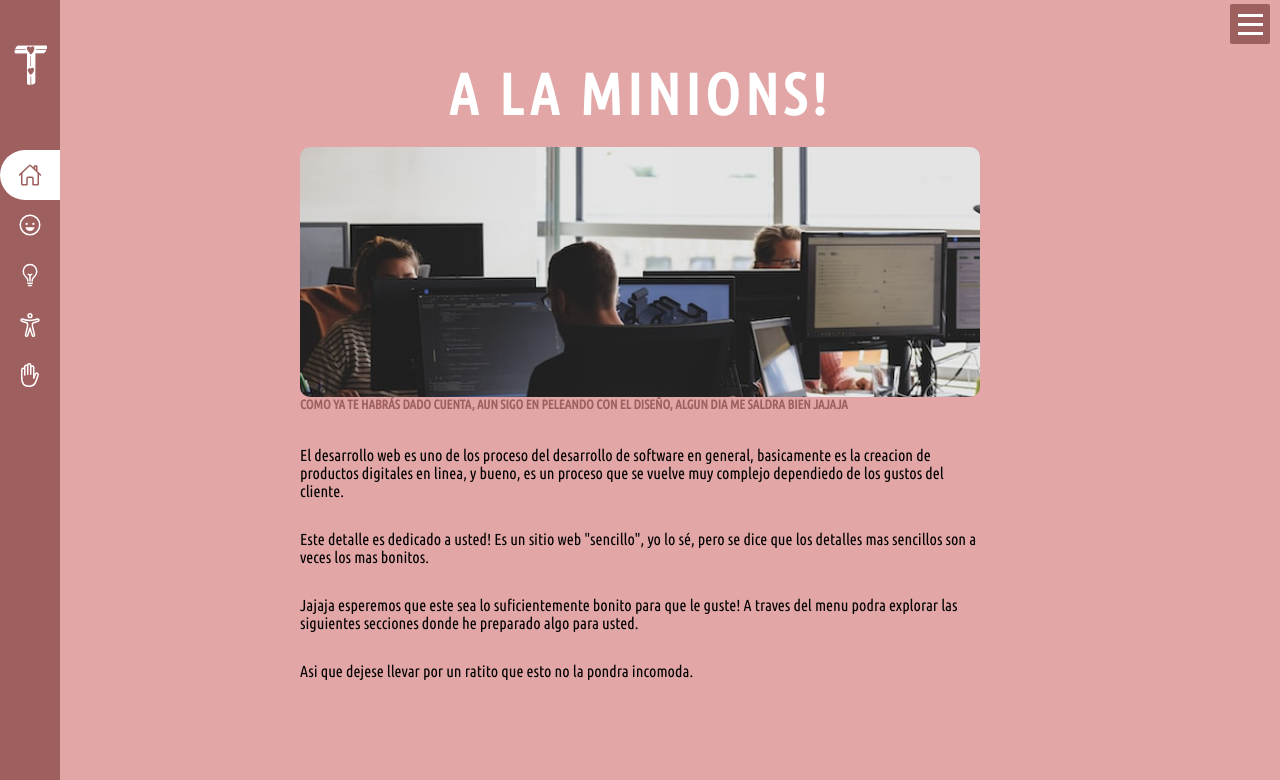
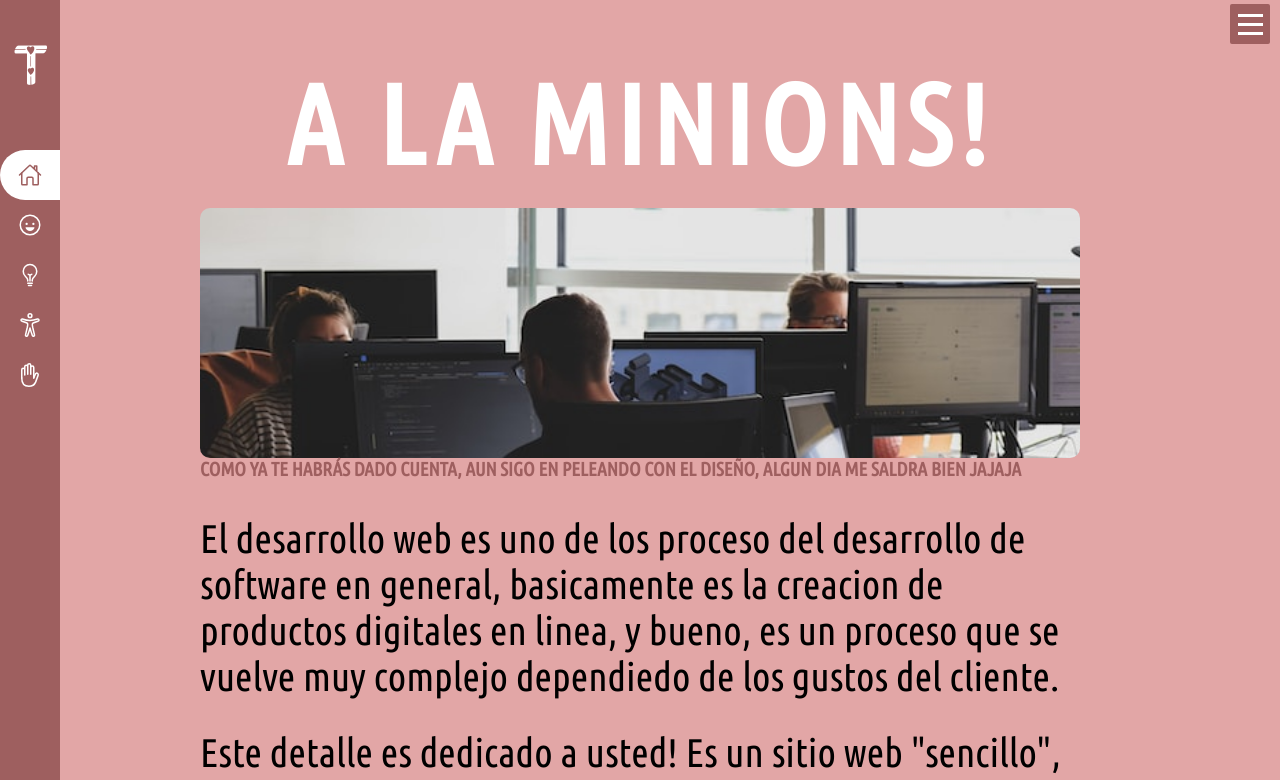
Before and after one commit to jason7337/tatianita-website, a plain HTML site: page index.html in a window 1280 px wide. Shown: the top 780 px of the page. Drawn offline with nearby package versions, Linux system fonts and the light colour scheme.

Commit message:
modificaciones y mejoras

```diff
--- a/css/index.css
+++ b/css/index.css
@@ -81,7 +81,7 @@ body {
 .sidebar {
   position: absolute;
   width: 0px;
-  height: 100vh;
+  height: 110vh;
   background: rgb(158, 95, 95);
   transition: 0.5s;
   padding-left: 0px;
@@ -224,10 +224,63 @@ body {
 .container .content .textc {
   padding-top: 20px;
   padding-bottom: 10px;
+  font-size: 1.4em;
+}
+
+@media only screen and (min-width: 640px) {
+  .container .content {
+    padding: 20px 130px 20px 130px;
+  }
+  .container .title {
+    text-align: center;
+    font-size: 2.1em;
+    font-weight: 300;
+    letter-spacing: 6px;
+  }
+  .container .content .textsc {
+    font-size: 0.9em;
+  }
+
+  .container .content .textc {
+    font-size: 1.6em;
+  }
+
 }
 
 @media only screen and (min-width: 768px) {
   .container .content {
-    padding: 20px 300px 20px 300px;
+    padding: 20px 100px 20px 100px;
+  }
+  .container .title {
+    text-align: center;
+    font-size: 2.5em;
+    font-weight: 500;
+    letter-spacing: 7px;
+  }
+  .container .content .textsc {
+    font-size: 1em;
+  }
+
+  .container .content .textc {
+    font-size: 2em;
+  }
+
+}
+
+@media only screen and (min-width: 1080px) {
+  .container .content {
+    padding: 20px 200px 20px 200px;
+  }
+  .container .title {
+    text-align: center;
+    font-size: 3.5em;
+    font-weight: 600;
+  }
+  .container .content .textsc {
+    font-size: 1.2em;
+  }
+
+  .container .content .textc {
+    font-size: 2.5em;
   }
 }
```
